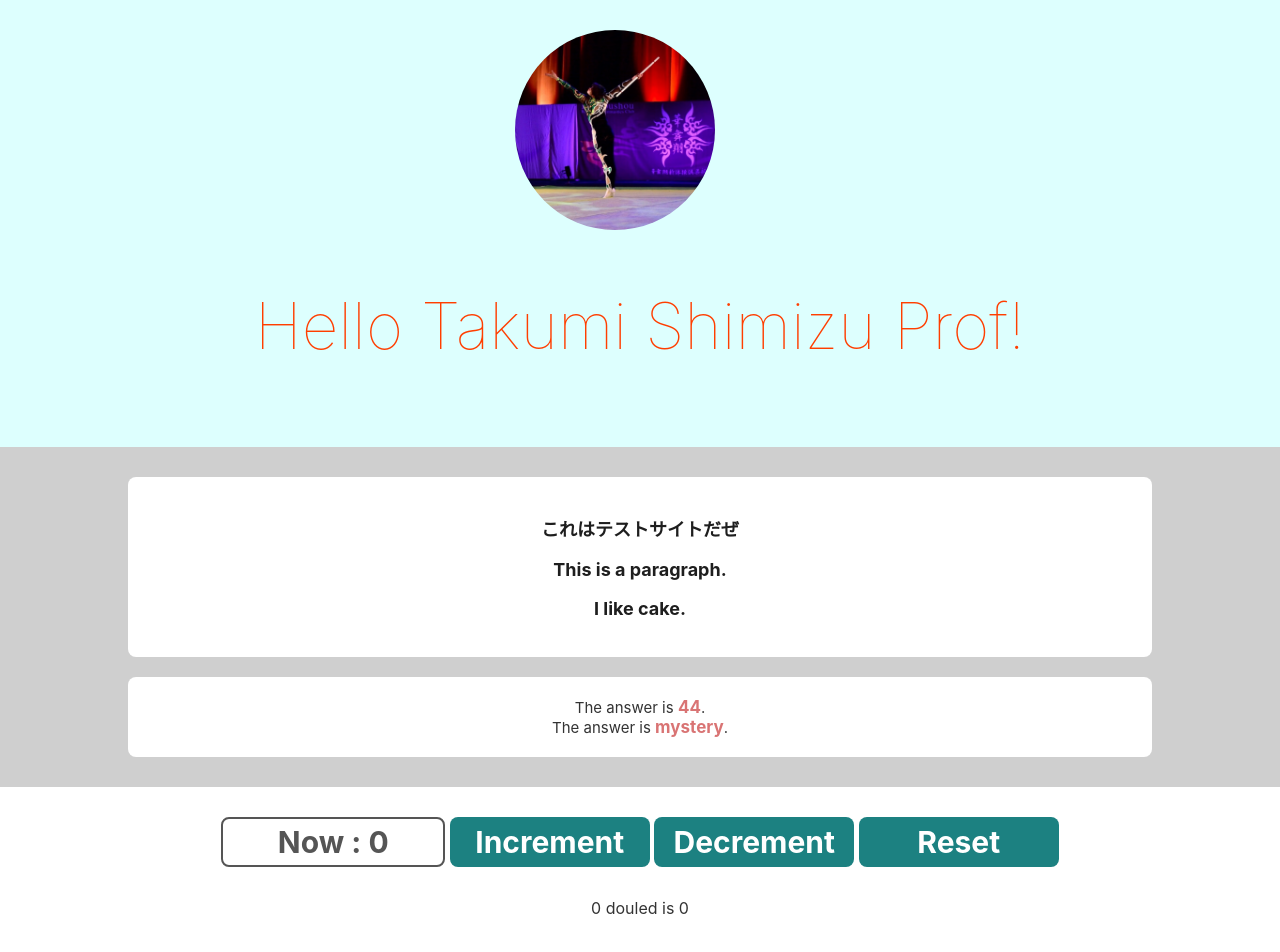
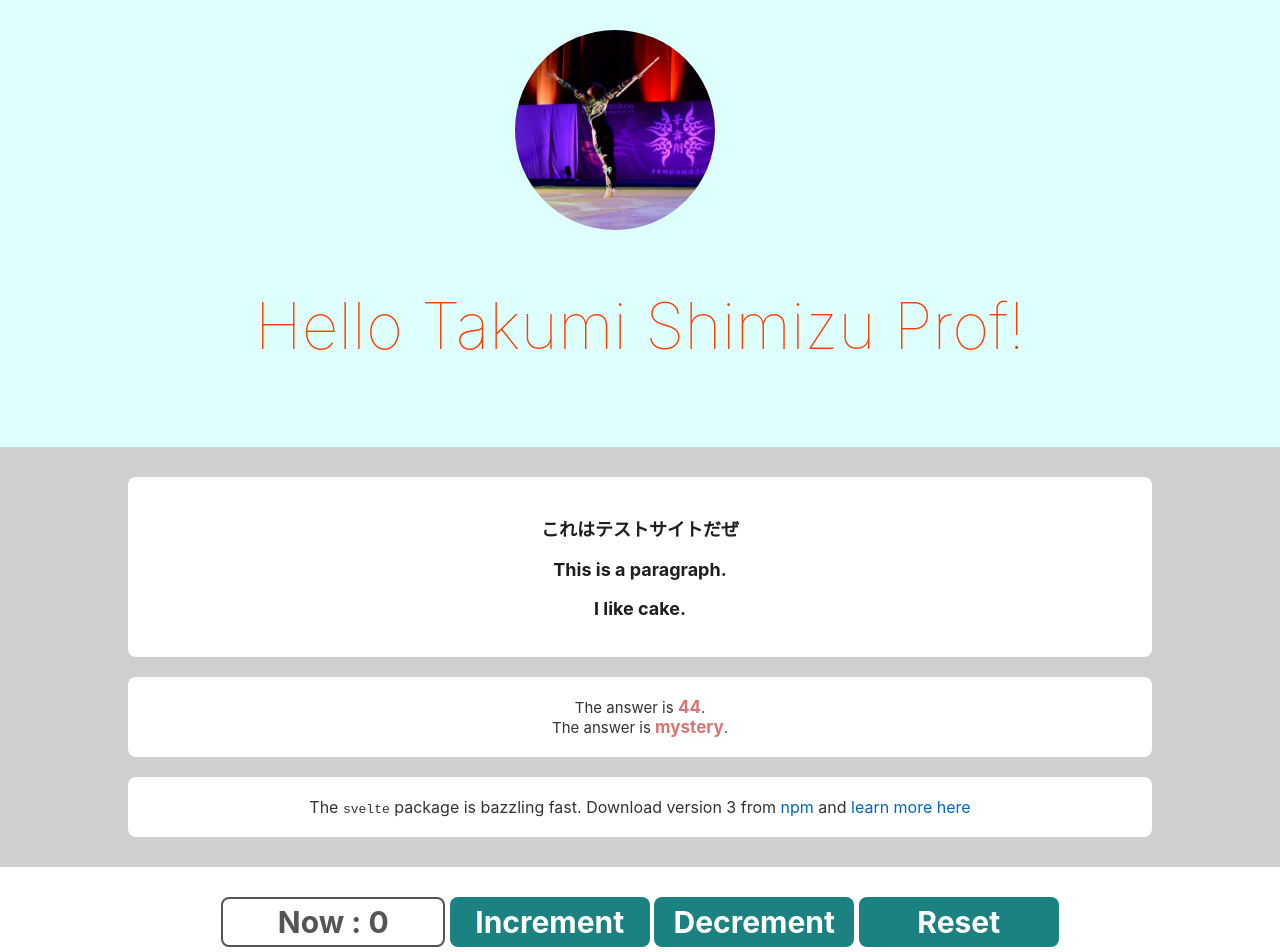
Before and after one commit to SiMiTaKu/Svelte_test, a Svelte app: page / in a window 1280 px wide. Shown: the top 952 px of the page. Built offline with nearby package versions, Linux system fonts and the light colour scheme.

Commit message:
Add Pack component

```diff
--- a/src/nest/Nested.svelte
+++ b/src/nest/Nested.svelte
@@ -1,5 +1,6 @@
 <script>
-    import Answer from "./answer.svelte";
+    import Answer from "./Answer.svelte";
+	import Pack from "./Pack.svelte";
 
 	let string        = "I like <strong>cake</strong>."
 </script>
@@ -13,6 +14,9 @@
 	<div class="container">
 		<Answer answer={44}/>
         <Answer/>
+	</div>
+	<div class="container">
+		<Pack name={"svelte"} version={"3"} speed={"bazzling"} website={"https://svelte.dev"}/>
 	</div>
 </section>
 
--- /dev/null
+++ b/src/nest/Pack.svelte
@@ -0,0 +1,16 @@
+<script>
+    export let name;
+    export let version;
+    export let speed;
+    export let website;
+</script>
+
+<div class="sentence-package">
+    The <code>{name}</code> package is {speed} fast.
+	Download version {version} from <a href="https://www.npmjs.com/package/{name}">npm</a>
+	and <a href={website}>learn more here</a>
+</div>
+
+<style>
+
+</style>
```
